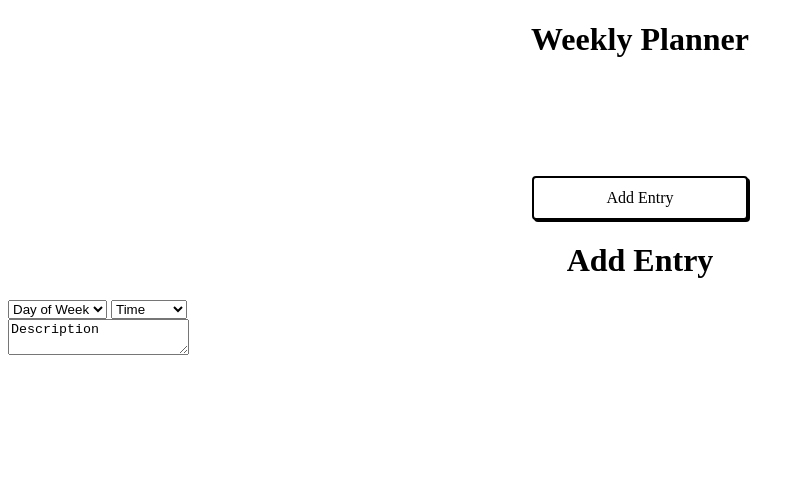
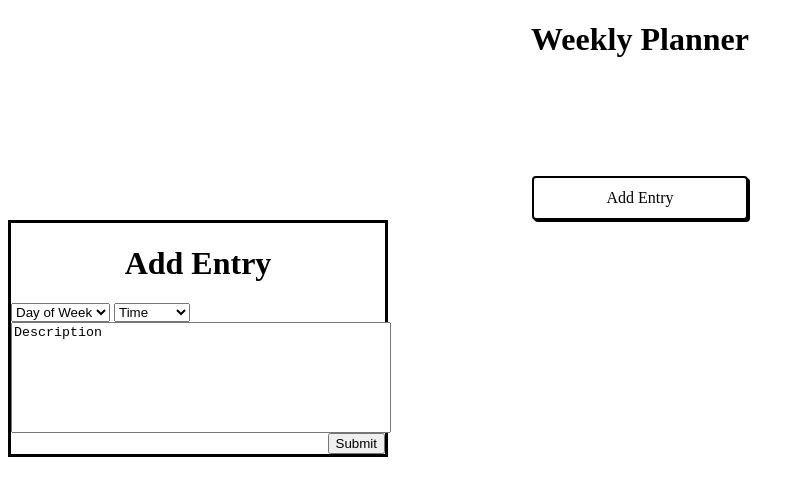
Before and after one commit to NicholasProdehl/week-planner, a plain HTML site: page index.html in a window 1280 px wide. Shown: the whole page, without its empty margins (0-805 px from the left). Drawn offline with Linux system fonts and the light colour scheme.

Commit message:
Made Modal Page Container

```diff
--- a/index.html
+++ b/index.html
@@ -20,6 +20,7 @@
       <div class="row">
         <h1>Add Entry</h1>
       </div>
+      <form>
         <div class="row">
           <select id="dayOfWeek">
             <option value="dayOfWeek">Day of Week</option>
@@ -70,8 +71,12 @@
           </select>
         </div>
         <div class="row">
-        <textarea id="textInput">Description</textarea>
+          <textarea id="textInput" rows="7">Description</textarea>
         </div>
+        <div class="row submit">
+          <input type="submit" id="submit" value="Submit">
+        </div>
+      </form>
     </div>
   </div>
   <script src="main.js"></script>
--- a/styles.css
+++ b/styles.css
@@ -27,3 +27,27 @@ a {
 a:hover {
   background-color: #9dbbed;
 }
+
+.modal-page {
+  position: fixed;
+}
+
+.addEntry {
+  width: 200%;
+  border: solid;
+  align-items: center;
+}
+
+#textInput {
+  display: block;
+  width: 100%;
+}
+
+.submit {
+  display: flex;
+  justify-content: right;
+}
+
+textarea {
+  resize: none;
+}
```
Lines whose indentation alone changed are shown as unchanged.
